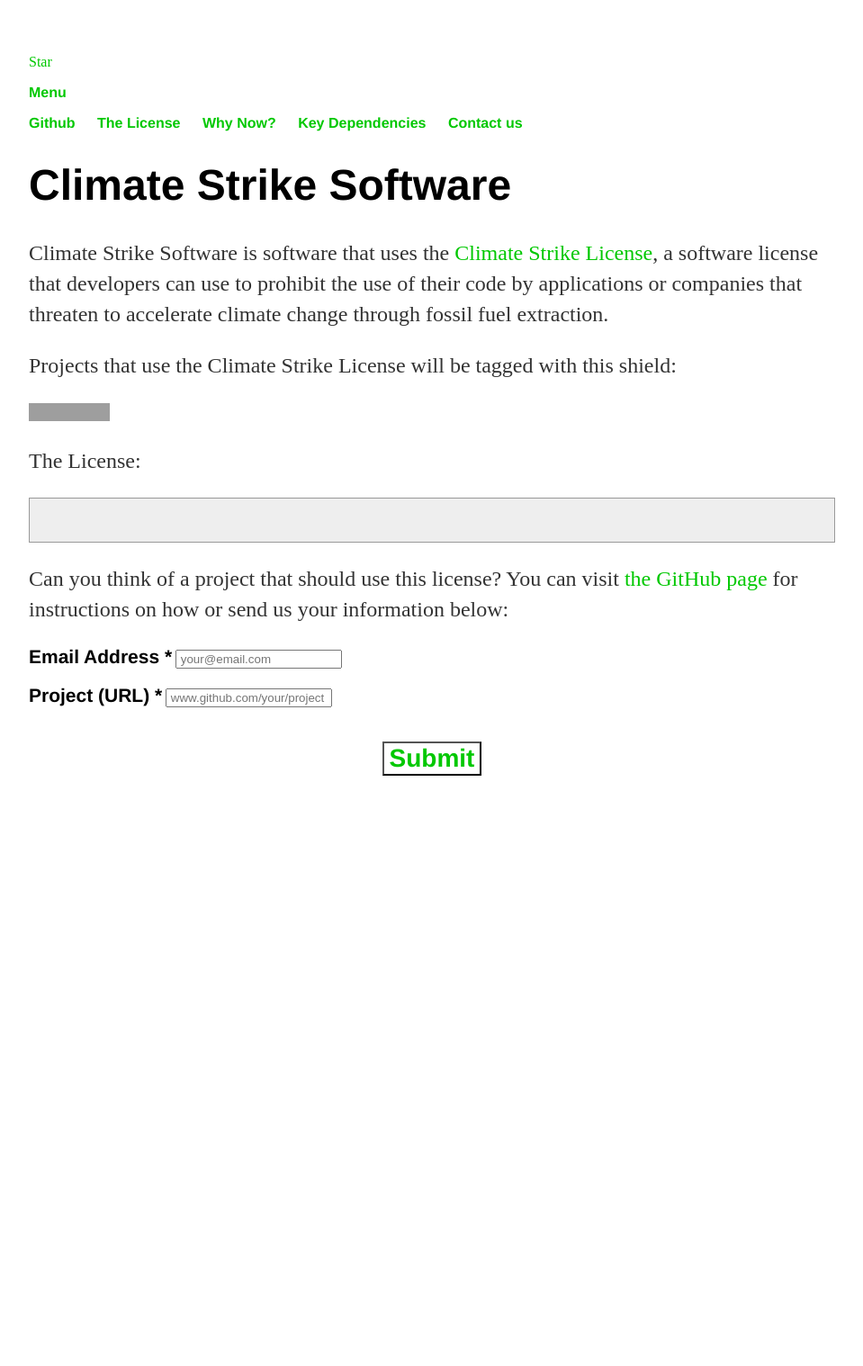
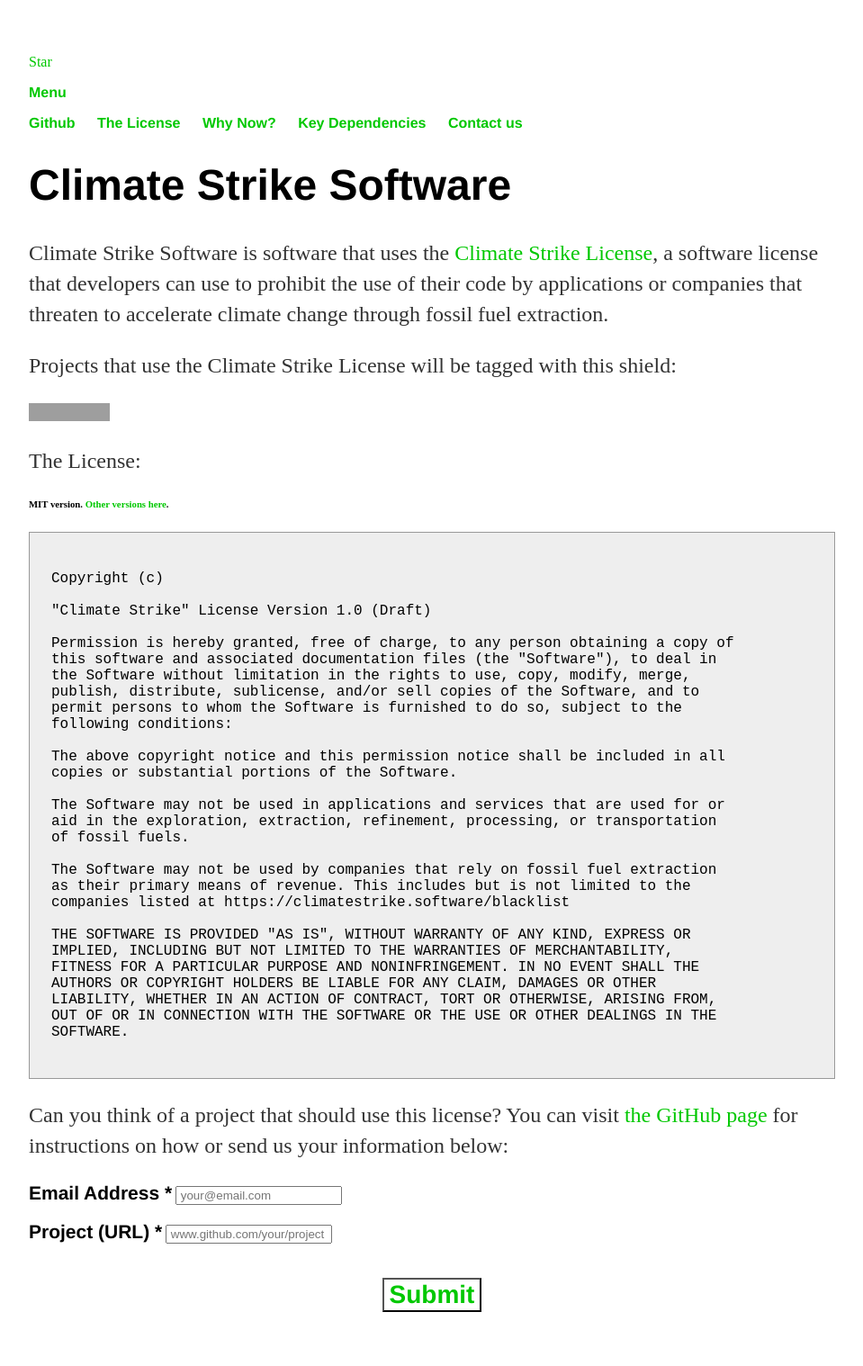
Before and after one commit to climate-strike/license, a Jekyll site: the page built from docs/index.html, in a window 1280 px wide. Shown: the whole page at 90% size, without its empty margins (160-1119 px from the left). Built offline with Jekyll 4.4.1, drawn with Linux system fonts in a browser that asks for light colours; comment, search, counter and statistics services are not loaded; before the commit the page ends 922 px from its top, so only the background shows below that; grey boxes are pictures that could not be loaded.

Commit message:
re-added license to site

```diff
--- a/docs/index.html
+++ b/docs/index.html
@@ -11,9 +11,40 @@
 
     <img src="https://img.shields.io/static/v1.svg?label=CSL&message=software%20against%20climate%20change&color=green?style=flat&logo=github">
 
-    <p>The License: </p>
+    <p>The License:</p>
+    <h6>MIT version. <a href="https://github.com/climate-strike/license/tree/master/licenses">Other versions here</a>.</h6>
 
-    <pre><code></code></pre>
+    <pre><code>
+Copyright (c) <year> <copyright holders>
+
+"Climate Strike" License Version 1.0 (Draft)
+
+Permission is hereby granted, free of charge, to any person obtaining a copy of
+this software and associated documentation files (the "Software"), to deal in
+the Software without limitation in the rights to use, copy, modify, merge,
+publish, distribute, sublicense, and/or sell copies of the Software, and to
+permit persons to whom the Software is furnished to do so, subject to the
+following conditions:
+
+The above copyright notice and this permission notice shall be included in all
+copies or substantial portions of the Software.
+
+The Software may not be used in applications and services that are used for or
+aid in the exploration, extraction, refinement, processing, or transportation
+of fossil fuels.
+
+The Software may not be used by companies that rely on fossil fuel extraction
+as their primary means of revenue. This includes but is not limited to the
+companies listed at https://climatestrike.software/blacklist
+
+THE SOFTWARE IS PROVIDED "AS IS", WITHOUT WARRANTY OF ANY KIND, EXPRESS OR
+IMPLIED, INCLUDING BUT NOT LIMITED TO THE WARRANTIES OF MERCHANTABILITY,
+FITNESS FOR A PARTICULAR PURPOSE AND NONINFRINGEMENT. IN NO EVENT SHALL THE
+AUTHORS OR COPYRIGHT HOLDERS BE LIABLE FOR ANY CLAIM, DAMAGES OR OTHER
+LIABILITY, WHETHER IN AN ACTION OF CONTRACT, TORT OR OTHERWISE, ARISING FROM,
+OUT OF OR IN CONNECTION WITH THE SOFTWARE OR THE USE OR OTHER DEALINGS IN THE
+SOFTWARE.
+    </code></pre>
 
     <p>Can you think of a project that should use this license? You can visit <a href="">the GitHub page</a> for instructions on how or send us your information below:</p>
     {% include mailchimp.html %}
```
